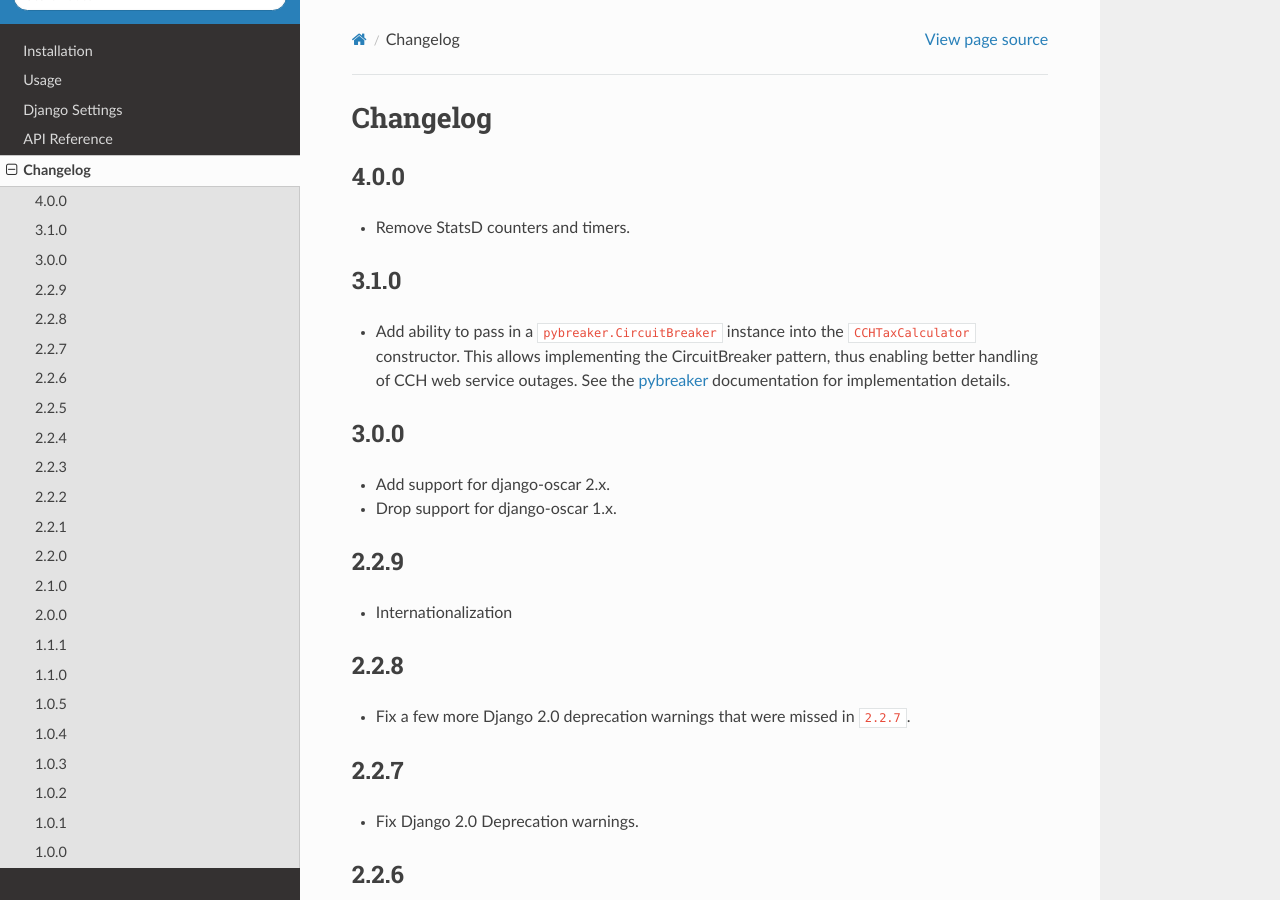
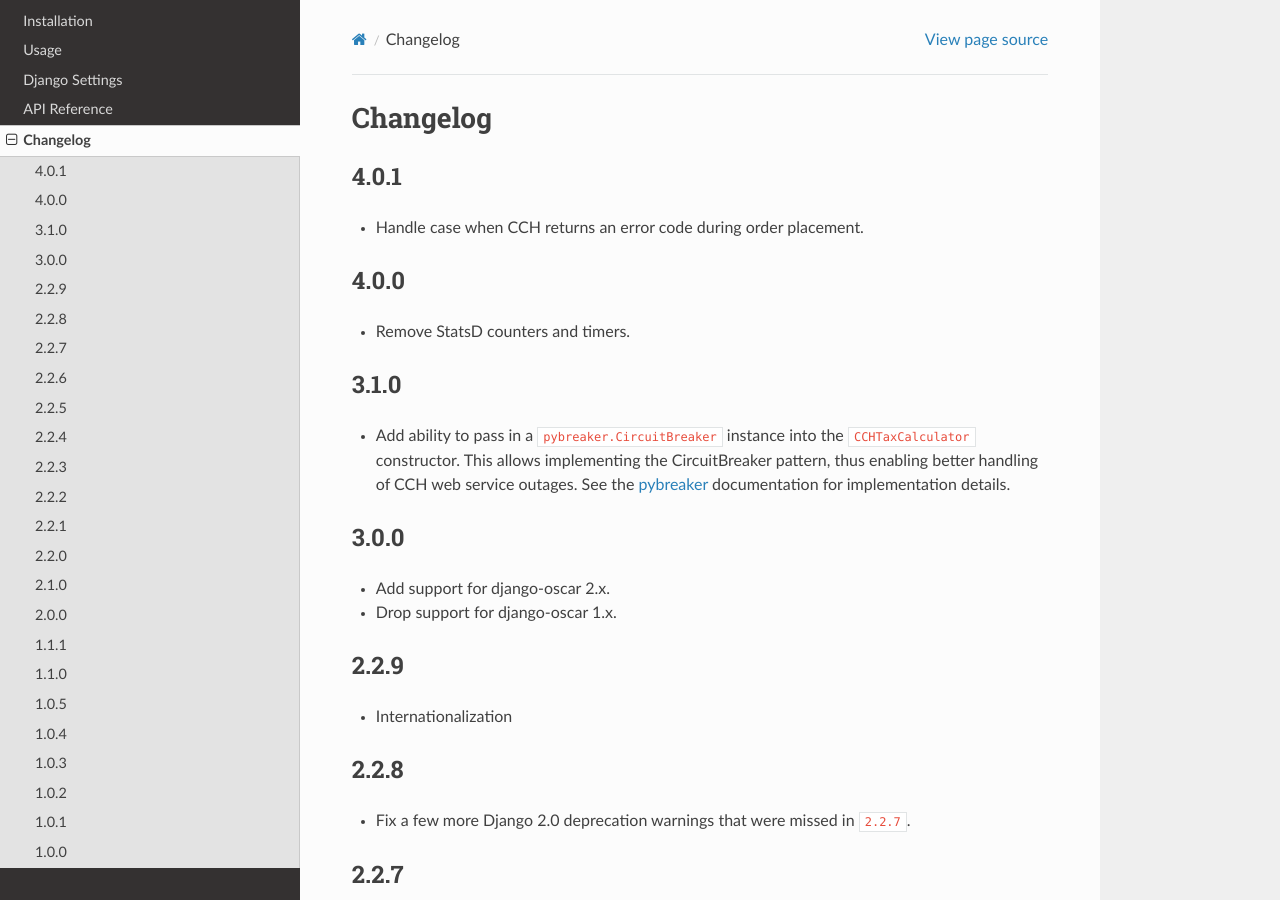
Before and after one commit to thelabnyc/django-oscar-cch, a Sphinx documentation site: the page built from docs/changes.rst, in a window 1280 px wide and 900 px high. Built offline with Sphinx 7.4.7 and the Read the Docs theme 2.0.0, drawn with Linux system fonts in a browser that asks for light colours; the version number could not be read and is left out.

Commit message:
Update changelog

```diff
--- a/docs/changes.rst
+++ b/docs/changes.rst
@@ -2,6 +2,10 @@
 
 Changelog
 =========
+
+4.0.1
+------------------
+- Handle case when CCH returns an error code during order placement.
 
 4.0.0
 ------------------
```
